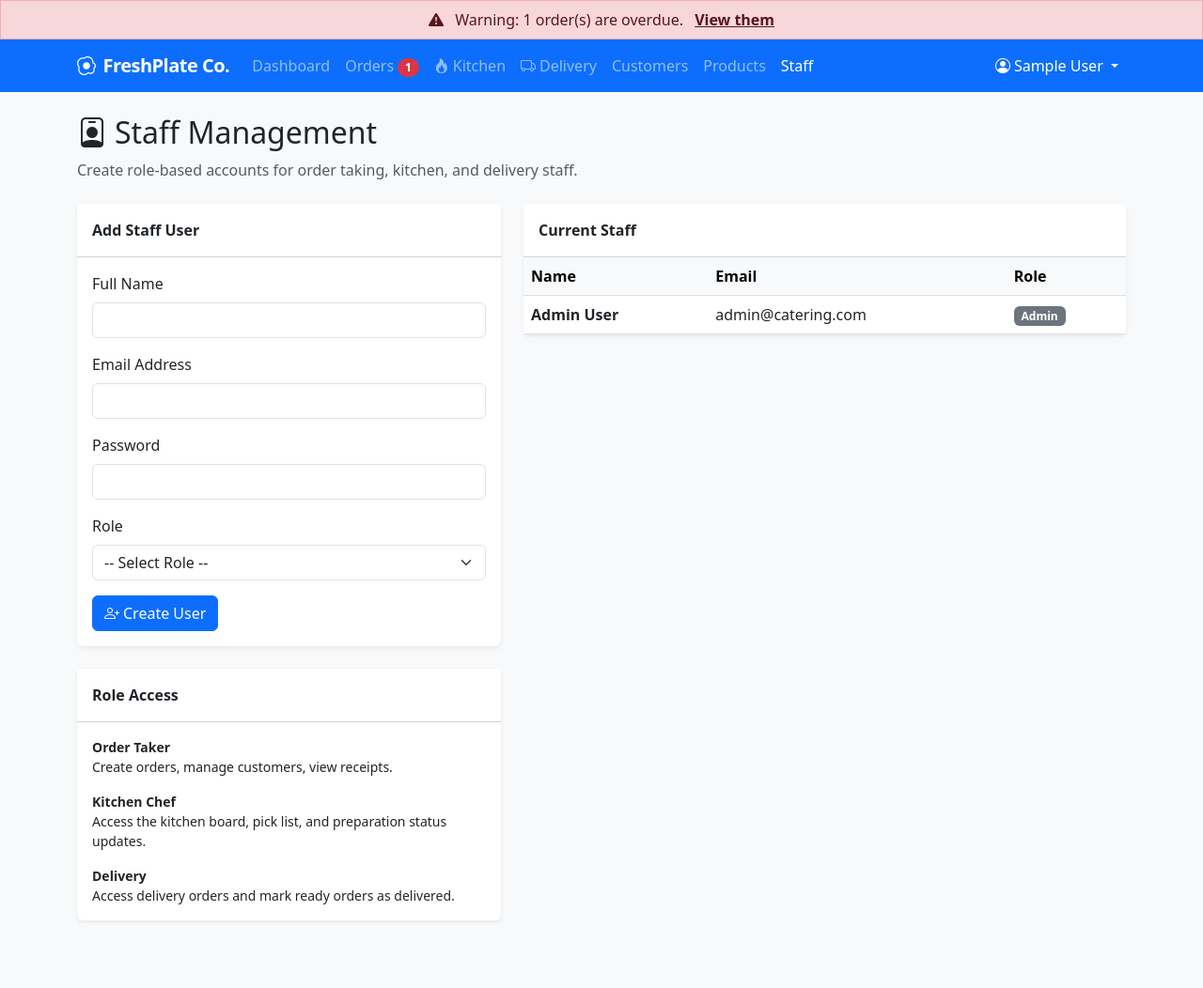
After one commit to AbdurRahman2424/Food-Catering-Order-Manager, a Flask app: page /admin/users in a window 1280 px wide. The commit adds this page. Shown: the whole page at 94% size. Run offline with Flask 3, Linux system fonts and the light colour scheme; the visitor is signed in with stand-in values (Sample User, id 1); data comes from the database, SQL or seed files in the repository; tables that the repository leaves empty or names only in its code hold one stand-in row (values such as "Sample post"); some libraries are stand-ins or nearby versions.

Commit message:
Add role-based staff management and permissions
Introduce role support and access controls across the app: add new roles (order_taker, kitchen_chef, delivery) in schema.sql and provide a DB migration helper (ensure_staff_role_enum) to update existing staff.role ENUM. Add ROLE_LABELS and inject role labels into templates. Implement a role_required decorator to replace many login_required checks and enforce per-role UI and endpoint permissions, plus server-side status transition restrictions. Add an /admin/users route and templates/admin_users.html for creating and listing staff, update base and order templates to show/hide actions based on role, and include ordering/labeling of staff in admin view.

```diff
--- a/app.py
+++ b/app.py
@@ -12,6 +12,15 @@ app = Flask(__name__)
 app.config.from_object(Config)
 socketio = SocketIO(app, cors_allowed_origins='*', async_mode='eventlet')
 
+ROLE_LABELS = {
+    'admin': 'Admin',
+    'order_taker': 'Order Taker',
+    'kitchen': 'Kitchen',
+    'kitchen_chef': 'Kitchen Chef',
+    'delivery': 'Delivery'
+}
+STAFF_ROLE_MIGRATION_CHECKED = False
+
 # Database connection helper
 def get_db():
     if 'db' not in g:
@@ -22,7 +31,37 @@ def get_db():
             database=app.config['MYSQL_DB'],
             cursorclass=pymysql.cursors.DictCursor
         )
+        ensure_staff_role_enum(g.db)
     return g.db
+
+def ensure_staff_role_enum(db):
+    global STAFF_ROLE_MIGRATION_CHECKED
+    if STAFF_ROLE_MIGRATION_CHECKED:
+        return
+
+    try:
+        with db.cursor() as cursor:
+            cursor.execute("""
+                SELECT COLUMN_TYPE
+                FROM INFORMATION_SCHEMA.COLUMNS
+                WHERE TABLE_SCHEMA = %s AND TABLE_NAME = 'staff' AND COLUMN_NAME = 'role'
+            """, (app.config['MYSQL_DB'],))
+            column = cursor.fetchone()
+            if not column:
+                return
+
+            column_type = column['COLUMN_TYPE']
+            required_roles = ['admin', 'order_taker', 'kitchen', 'kitchen_chef', 'delivery']
+            if all(f"'{role}'" in column_type for role in required_roles):
+                return
+
+            enum_values = "', '".join(required_roles)
+            cursor.execute(f"ALTER TABLE staff MODIFY role ENUM('{enum_values}') NOT NULL")
+            db.commit()
+    except Exception:
+        db.rollback()
+    finally:
+        STAFF_ROLE_MIGRATION_CHECKED = True
 
 @app.teardown_appcontext
 def close_db(error):
@@ -38,6 +77,29 @@ def login_required(f):
             return redirect(url_for('login'))
         return f(*args, **kwargs)
     return decorated_function
+
+def role_required(*allowed_roles):
+    def decorator(f):
+        @wraps(f)
+        def decorated_function(*args, **kwargs):
+            if 'user_id' not in session:
+                flash('Please log in to access this page.', 'warning')
+                return redirect(url_for('login'))
+
+            user_role = session.get('user_role')
+            normalized_role = 'kitchen_chef' if user_role == 'kitchen' else user_role
+            normalized_allowed = {'kitchen_chef' if role == 'kitchen' else role for role in allowed_roles}
+
+            if normalized_role not in normalized_allowed:
+                flash('You do not have permission to access that page.', 'danger')
+                return redirect(url_for('dashboard'))
+            return f(*args, **kwargs)
+        return decorated_function
+    return decorator
+
+@app.context_processor
+def inject_role_helpers():
+    return {'role_labels': ROLE_LABELS}
 
 # --- Dashboard & Activity Routes ---
 
@@ -167,7 +229,7 @@ def logout():
 # --- Order Routes ---
 
 @app.route('/orders')
-@login_required
+@role_required('admin', 'order_taker')
 def orders():
     status_filter = request.args.get('status')
     search_query = request.args.get('search')
@@ -207,7 +269,7 @@ def orders():
     return render_template('orders.html', orders=order_list, today=date.today())
 
 @app.route('/orders/new', methods=['GET', 'POST'])
-@login_required
+@role_required('admin', 'order_taker')
 def new_order():
     db = get_db()
     reorder_id = request.args.get('reorder')
@@ -286,7 +348,7 @@ def new_order():
     )
 
 @app.route('/orders/<int:id>')
-@login_required
+@role_required('admin', 'order_taker', 'kitchen', 'kitchen_chef', 'delivery')
 def order_detail(id):
     db = get_db()
     with db.cursor() as cursor:
@@ -331,7 +393,7 @@ def order_detail(id):
                            total_price=total_price, comments=comments)
 
 @app.route('/orders/<int:id>/invoice')
-@login_required
+@role_required('admin', 'order_taker')
 def order_invoice(id):
     db = get_db()
     with db.cursor() as cursor:
@@ -391,7 +453,7 @@ def order_invoice(id):
                            pdf_mode=False)
 
 @app.route('/orders/<int:id>/invoice/pdf')
-@login_required
+@role_required('admin', 'order_taker')
 def order_invoice_pdf(id):
     db = get_db()
     with db.cursor() as cursor:
@@ -453,7 +515,7 @@ def order_invoice_pdf(id):
     return response
 
 @app.route('/orders/<int:id>/status', methods=['POST'])
-@login_required
+@role_required('admin', 'order_taker', 'kitchen', 'kitchen_chef', 'delivery')
 def update_status(id):
     new_status = request.form.get('status')
     if not new_status:
@@ -472,9 +534,22 @@ def update_status(id):
             cust_name = order['customer_name']
             status_pipeline = ['received', 'logged', 'in_preparation', 'ready', 'delivered']
 
+            user_role = session.get('user_role')
+            normalized_role = 'kitchen_chef' if user_role == 'kitchen' else user_role
+            allowed_transitions = {
+                'order_taker': {'logged'},
+                'kitchen_chef': {'in_preparation', 'ready'},
+                'delivery': {'delivered'},
+                'admin': {'logged', 'in_preparation', 'ready', 'delivered'}
+            }
+
             if new_status not in status_pipeline:
                 flash('Invalid status.', 'danger')
                 return redirect(request.referrer or url_for('orders'))
+
+            if new_status not in allowed_transitions.get(normalized_role, set()):
+                flash('You do not have permission to move the order to that status.', 'danger')
+                return redirect(request.referrer or url_for('dashboard'))
 
             current_index = status_pipeline.index(current_status)
             new_index = status_pipeline.index(new_status)
@@ -502,7 +577,7 @@ def update_status(id):
     return redirect(request.referrer or url_for('orders'))
 
 @app.route('/orders/<int:id>/comment', methods=['POST'])
-@login_required
+@role_required('admin', 'order_taker', 'kitchen', 'kitchen_chef', 'delivery')
 def add_comment(id):
     comment_text = request.form.get('comment')
     if not comment_text:
@@ -530,7 +605,7 @@ def add_comment(id):
 # --- Kitchen & Delivery View ---
 
 @app.route('/kitchen')
-@login_required
+@role_required('admin', 'kitchen', 'kitchen_chef')
 def kitchen():
     db = get_db()
     with db.cursor() as cursor:
@@ -563,7 +638,7 @@ def kitchen():
     return render_template('kitchen.html', orders=orders, logged_count=logged_count, prep_count=prep_count, today=date.today(), now=datetime.now())
 
 @app.route('/delivery')
-@login_required
+@role_required('admin', 'delivery')
 def delivery():
     db = get_db()
     with db.cursor() as cursor:
@@ -582,7 +657,7 @@ def delivery():
 # --- Customer Routes ---
 
 @app.route('/customers')
-@login_required
+@role_required('admin', 'order_taker')
 def customers():
     db = get_db()
     with db.cursor() as cursor:
@@ -598,7 +673,7 @@ def customers():
     return render_template('customers.html', customers=cust_list)
 
 @app.route('/customers/<int:id>')
-@login_required
+@role_required('admin', 'order_taker')
 def customer_detail(id):
     db = get_db()
     with db.cursor() as cursor:
@@ -623,7 +698,7 @@ def customer_detail(id):
     return render_template('customer_detail.html', customer=customer, history=history)
 
 @app.route('/customers/<int:id>/delete', methods=['POST'])
-@login_required
+@role_required('admin')
 def delete_customer(id):
     db = get_db()
     try:
@@ -654,7 +729,7 @@ def delete_customer(id):
 # --- Existing Product, Summary, Picklist ---
 
 @app.route('/products')
-@login_required
+@role_required('admin')
 def products():
     db = get_db()
     with db.cursor() as cursor:
@@ -663,7 +738,7 @@ def products():
     return render_template('products.html', products=product_list)
 
 @app.route('/products/new', methods=['GET', 'POST'])
-@login_required
+@role_required('admin')
 def new_product():
     if request.method == 'POST':
         name = request.form.get('name')
@@ -684,7 +759,7 @@ def new_product():
     return render_template('product_form.html', product=None)
 
 @app.route('/products/<int:id>/edit', methods=['GET', 'POST'])
-@login_required
+@role_required('admin')
 def edit_product(id):
     db = get_db()
     if request.method == 'POST':
@@ -709,7 +784,7 @@ def edit_product(id):
     return render_template('product_form.html', product=product)
 
 @app.route('/summary')
-@login_required
+@role_required('admin')
 def summary():
     today_val = date.today()
     db = get_db()
@@ -730,7 +805,7 @@ def summary():
     return render_template('summary.html', due_today=due_today, overdue=overdue, in_prep=in_prep, delivered_today=delivered_today, today_orders=today_orders)
 
 @app.route('/picklist')
-@login_required
+@role_required('admin', 'kitchen', 'kitchen_chef')
 def picklist():
     db = get_db()
     with db.cursor() as cursor:
@@ -744,7 +819,7 @@ def picklist():
     return render_template('picklist.html', items=items, today=date.today())
 
 @app.route('/customers/new', methods=['POST'])
-@login_required
+@role_required('admin', 'order_taker')
 def new_customer():
     name = request.form.get('name')
     phone = request.form.get('phone')
@@ -774,5 +849,49 @@ def new_customer():
         flash(f'Error adding customer: {str(e)}', 'danger')
         return redirect(url_for('customers'))
 
+@app.route('/admin/users', methods=['GET', 'POST'])
+@role_required('admin')
+def admin_users():
+    db = get_db()
+
+    if request.method == 'POST':
+        name = request.form.get('name', '').strip()
+        email = request.form.get('email', '').strip()
+        password = request.form.get('password', '')
+        role = request.form.get('role')
+
+        if not name or not email or not password or role not in ROLE_LABELS:
+            flash('Please fill in all fields correctly.', 'danger')
+            return redirect(url_for('admin_users'))
+
+        try:
+            with db.cursor() as cursor:
+                cursor.execute("SELECT id FROM staff WHERE email = %s", (email,))
+                if cursor.fetchone():
+                    flash('A user with that email already exists.', 'warning')
+                    return redirect(url_for('admin_users'))
+
+                cursor.execute(
+                    "INSERT INTO staff (name, email, password_hash, role) VALUES (%s, %s, %s, %s)",
+                    (name, email, generate_password_hash(password), role)
+                )
+                db.commit()
+                flash(f'{ROLE_LABELS[role]} account created successfully.', 'success')
+                return redirect(url_for('admin_users'))
+        except Exception as e:
+            db.rollback()
+            flash(f'Error creating user: {str(e)}', 'danger')
+            return redirect(url_for('admin_users'))
+
+    with db.cursor() as cursor:
+        cursor.execute("""
+            SELECT id, name, email, role
+            FROM staff
+            ORDER BY FIELD(role, 'admin', 'order_taker', 'kitchen_chef', 'kitchen', 'delivery'), name
+        """)
+        staff_users = cursor.fetchall()
+
+    return render_template('admin_users.html', staff_users=staff_users)
+
 if __name__ == '__main__':
     socketio.run(app, debug=True, host='0.0.0.0', port=5000)
--- a/schema.sql
+++ b/schema.sql
@@ -29,7 +29,7 @@ CREATE TABLE IF NOT EXISTS staff (
     name VARCHAR(255) NOT NULL,
     email VARCHAR(255) UNIQUE NOT NULL,
     password_hash VARCHAR(255) NOT NULL,
-    role ENUM('admin', 'kitchen', 'delivery') NOT NULL
+    role ENUM('admin', 'order_taker', 'kitchen', 'kitchen_chef', 'delivery') NOT NULL
 );
 
 -- Orders table
--- /dev/null
+++ b/templates/admin_users.html
@@ -0,0 +1,97 @@
+{% extends 'base.html' %}
+
+{% block title %}Staff Management{% endblock %}
+
+{% block content %}
+<div class="d-flex justify-content-between align-items-center mb-4">
+    <div>
+        <h2><i class="bi bi-person-badge me-2"></i>Staff Management</h2>
+        <p class="text-muted mb-0">Create role-based accounts for order taking, kitchen, and delivery staff.</p>
+    </div>
+</div>
+
+<div class="row g-4">
+    <div class="col-lg-5">
+        <div class="card shadow-sm">
+            <div class="card-header bg-white fw-bold py-3">Add Staff User</div>
+            <div class="card-body">
+                <form method="POST">
+                    <div class="mb-3">
+                        <label class="form-label">Full Name</label>
+                        <input type="text" name="name" class="form-control" required>
+                    </div>
+                    <div class="mb-3">
+                        <label class="form-label">Email Address</label>
+                        <input type="email" name="email" class="form-control" required>
+                    </div>
+                    <div class="mb-3">
+                        <label class="form-label">Password</label>
+                        <input type="password" name="password" class="form-control" required minlength="6">
+                    </div>
+                    <div class="mb-3">
+                        <label class="form-label">Role</label>
+                        <select name="role" class="form-select" required>
+                            <option value="">-- Select Role --</option>
+                            <option value="order_taker">Order Taker</option>
+                            <option value="kitchen_chef">Kitchen Chef</option>
+                            <option value="delivery">Delivery</option>
+                            <option value="admin">Admin</option>
+                        </select>
+                    </div>
+                    <button type="submit" class="btn btn-primary">
+                        <i class="bi bi-person-plus me-1"></i>Create User
+                    </button>
+                </form>
+            </div>
+        </div>
+
+        <div class="card shadow-sm mt-4">
+            <div class="card-header bg-white fw-bold py-3">Role Access</div>
+            <div class="card-body small">
+                <div class="mb-3">
+                    <strong>Order Taker</strong><br>
+                    Create orders, manage customers, view receipts.
+                </div>
+                <div class="mb-3">
+                    <strong>Kitchen Chef</strong><br>
+                    Access the kitchen board, pick list, and preparation status updates.
+                </div>
+                <div class="mb-0">
+                    <strong>Delivery</strong><br>
+                    Access delivery orders and mark ready orders as delivered.
+                </div>
+            </div>
+        </div>
+    </div>
+
+    <div class="col-lg-7">
+        <div class="card shadow-sm">
+            <div class="card-header bg-white fw-bold py-3">Current Staff</div>
+            <div class="table-responsive">
+                <table class="table table-hover mb-0">
+                    <thead class="table-light">
+                        <tr>
+                            <th>Name</th>
+                            <th>Email</th>
+                            <th>Role</th>
+                        </tr>
+                    </thead>
+                    <tbody>
+                        {% for user in staff_users %}
+                        <tr>
+                            <td class="fw-bold">{{ user.name }}</td>
+                            <td>{{ user.email }}</td>
+                            <td><span class="badge bg-secondary">{{ role_labels.get(user.role, user.role) }}</span></td>
+                        </tr>
+                        {% else %}
+                        <tr>
+                            <td colspan="3" class="text-center py-4 text-muted">No staff users found.</td>
+                        </tr>
+                        {% endfor %}
+                    </tbody>
+                </table>
+            </div>
+        </div>
+    </div>
+</div>
+{% endblock %}
--- a/templates/base.html
+++ b/templates/base.html
@@ -32,30 +32,44 @@
             <div class="collapse navbar-collapse" id="navbarNav">
                 <ul class="navbar-nav me-auto">
                     {% if session.user_id %}
+                    {% set user_role = session.user_role %}
                     <li class="nav-item">
                         <a class="nav-link {% if request.endpoint == 'dashboard' %}active{% endif %}" href="{{ url_for('dashboard') }}">Dashboard</a>
                     </li>
+                    {% if user_role in ['admin', 'order_taker'] %}
                     <li class="nav-item">
                         <a class="nav-link {% if request.endpoint == 'orders' %}active{% endif %}" href="{{ url_for('orders') }}">
                             Orders <span id="badge-overdue" class="badge rounded-pill bg-danger d-none">0</span>
                         </a>
                     </li>
+                    {% endif %}
+                    {% if user_role in ['admin', 'kitchen', 'kitchen_chef'] %}
                     <li class="nav-item">
                         <a class="nav-link {% if request.endpoint == 'kitchen' %}active{% endif %}" href="{{ url_for('kitchen') }}">
                             <i class="bi bi-fire me-1"></i>Kitchen <span id="badge-kitchen" class="badge rounded-pill bg-warning text-dark d-none">0</span>
                         </a>
                     </li>
+                    {% endif %}
+                    {% if user_role in ['admin', 'delivery'] %}
                     <li class="nav-item">
                         <a class="nav-link {% if request.endpoint == 'delivery' %}active{% endif %}" href="{{ url_for('delivery') }}">
                             <i class="bi bi-truck me-1"></i>Delivery <span id="badge-delivery" class="badge rounded-pill bg-success d-none">0</span>
                         </a>
                     </li>
+                    {% endif %}
+                    {% if user_role in ['admin', 'order_taker'] %}
                     <li class="nav-item">
                         <a class="nav-link {% if request.endpoint == 'customers' %}active{% endif %}" href="{{ url_for('customers') }}">Customers</a>
                     </li>
+                    {% endif %}
+                    {% if user_role == 'admin' %}
                     <li class="nav-item">
                         <a class="nav-link {% if request.endpoint == 'products' %}active{% endif %}" href="{{ url_for('products') }}">Products</a>
                     </li>
+                    <li class="nav-item">
+                        <a class="nav-link {% if request.endpoint == 'admin_users' %}active{% endif %}" href="{{ url_for('admin_users') }}">Staff</a>
+                    </li>
+                    {% endif %}
                     {% endif %}
                 </ul>
                 <ul class="navbar-nav">
@@ -65,7 +79,7 @@
                             <i class="bi bi-person-circle me-1"></i>{{ session.user_name }}
                         </a>
                         <ul class="dropdown-menu dropdown-menu-end">
-                            <li><span class="dropdown-item-text text-muted small">Role: {{ session.user_role|capitalize }}</span></li>
+                            <li><span class="dropdown-item-text text-muted small">Role: {{ role_labels.get(session.user_role, session.user_role) }}</span></li>
                             <li><hr class="dropdown-divider"></li>
                             <li><a class="dropdown-item" href="{{ url_for('logout') }}"><i class="bi bi-box-arrow-right me-2"></i>Logout</a></li>
                         </ul>
```
Also changed, not shown: templates/order_detail.html (+6 -4 lines), templates/orders.html (+4 -4 lines).
